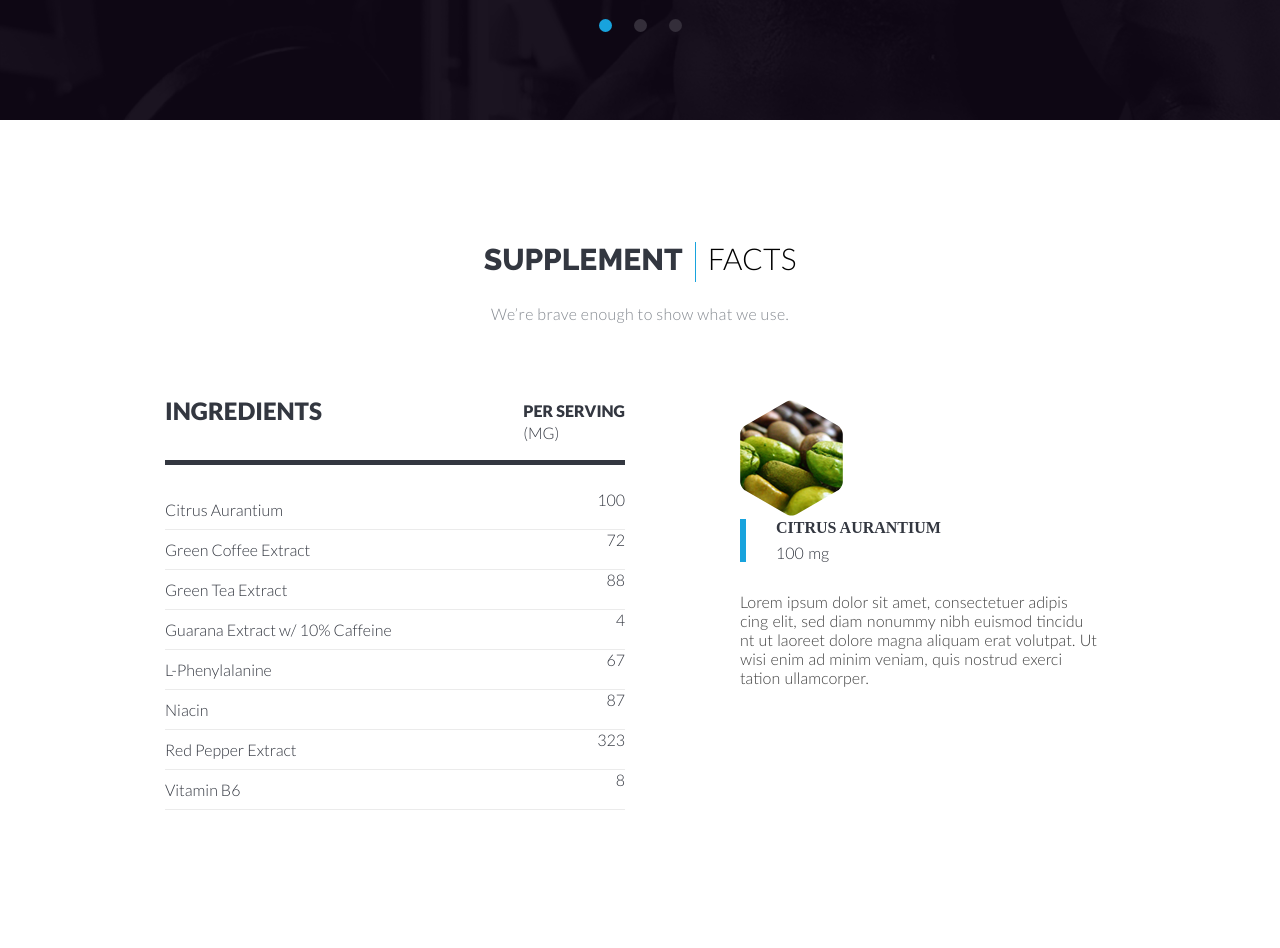
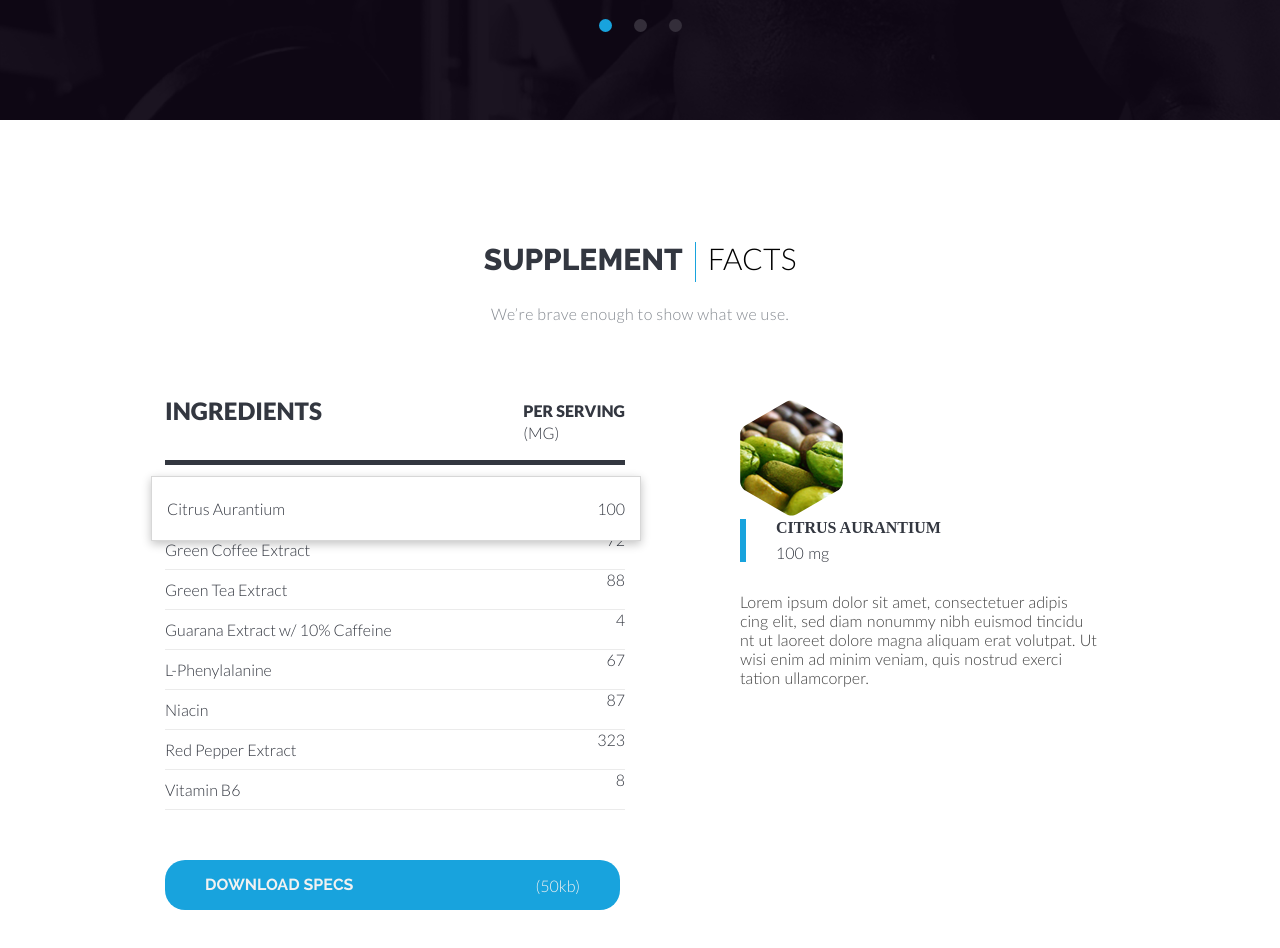
Before and after one commit to RedSanchezz/adele, a website: page app/index.html in a window 1280 px wide. Shown: the part 3480-4428 px from the top of the page. Before the commit the page ends 4290 px from the top, so only its background shows below. Drawn offline with Linux system fonts and the light colour scheme.

```diff
--- a/app/index.html
+++ b/app/index.html
@@ -226,7 +226,7 @@
                     </div>
                 </div>
                 <ul class="ingredients__list">
-                    <li class="ingredients__list-item">
+                    <li class="ingredients__list-item active__ingridients">
                         <div class="igridients__name">Citrus Aurantium</div>
                         <div class="igridients__amount">100</div>
                         <div class="ingredients__list-item-inner">
@@ -291,6 +291,9 @@
                         </div>
                     </li>
                 </ul>
+                <a href="#">
+                    <div class="facts__table-button"><span class="left"> Download Specs</span> <span class="right">(50kb)</span></div>
+                </a>
             </div>
             <div class="ingredients__right-collumn">
                 <div class="ingredients__desc-list desc-list">
--- a/app/scss/_fonts.scss
+++ b/app/scss/_fonts.scss
@@ -29,3 +29,7 @@
 }
 
 @import url('https://fonts.googleapis.com/css2?family=Lato:wght@300;700&display=swap');
+@font-face {
+    font-family: "Lato - Bold";
+    src: url('../fonts/Raleway-Bold.ttf');
+}
--- a/app/scss/style.scss
+++ b/app/scss/style.scss
@@ -312,7 +312,7 @@
 }
 
 .facts {
-    padding-top: 120px;
+    padding: 120px 0 117px 0;
 }
 
 .facts__table {
@@ -441,3 +441,28 @@
     font-family: "Lato Light";
     font-weight: 300;
 }
+
+.facts__table-button {
+    width: 455px;
+    height: 50px;
+    margin-top: 50px;
+    background-color: #18a3dd;
+    display: flex;
+    align-items: center;
+    justify-content: space-between;
+    padding: 0 40px 0 40px;
+    border-radius: 20px;
+    color: #f1f1f1;
+    font-size: 16px;
+    .left {
+        font-weight: 700;
+        line-height: 24px;
+        text-transform: uppercase;
+        font-family: "Lato - Bold";
+        font-weight: 700;
+    }
+    .rigth {
+        font-family: "Lato Light";
+        font-weight: 300;
+    }
+}
```
Also changed, not shown: app/css/style.css.
